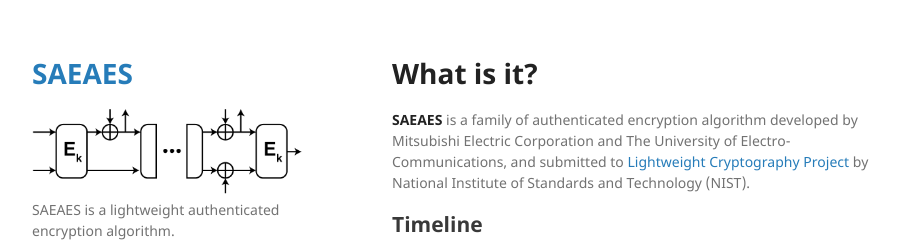
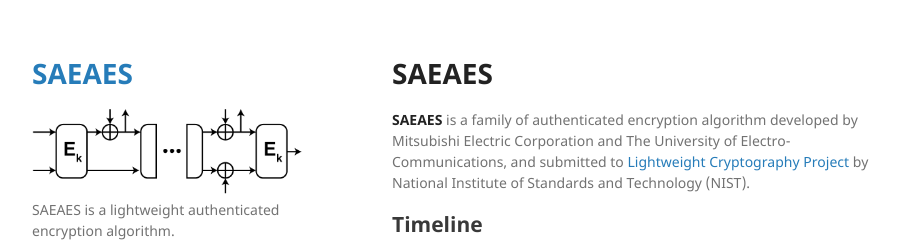
Before and after one commit to sugawara-bbbb/weblwc, a Jekyll site: the page built from index.md, in a window 1280 px wide and 900 px high. Shown: the top 252 px of the window, without its empty margins (178-1100 px from the left). Built offline with Jekyll 4.4.1, drawn with Linux system fonts in a browser that asks for light colours; our own code applies the rules of GitHub Pages for plain Markdown files.

Commit message:
A minor bug fix.

```diff
--- a/_layouts/default.html
+++ b/_layouts/default.html
@@ -34,7 +34,7 @@
         <ul class="downloads">
           <li><a href="https://csrc.nist.gov/CSRC/media/Projects/Lightweight-Cryptography/documents/round-1/spec-doc/SAEAES-spec.pdf">Download <strong>Spec</strong></a></li>
           <li><a href="https://csrc.nist.gov/CSRC/media/Projects/Lightweight-Cryptography/documents/round-1/submissions/saeaes.zip">Download <strong>ZIP</strong></a></li>
-          <li><a href="https://csrc.nist.gov/CSRC/media/Projects/Lightweight-Cryptography/documents/round-1/submissions/SAEAES-Statements.pdf">Download <strong>IP</strong></a></li>
+          <li><a href="https://csrc.nist.gov/CSRC/media/Projects/Lightweight-Cryptography/documents/round-1/ip-statements/SAEAES-Statements.pdf">Download <strong>IP</strong></a></li>
         </ul>
         {% endif %}
       </header>
--- a/index.md
+++ b/index.md
@@ -2,7 +2,7 @@
 layout: default
 ---
 
-# What is it?
+# SAEAES
 
 **SAEAES** is a family of authenticated encryption algorithm developed
 by Mitsubishi Electric Corporation and The University of
```
